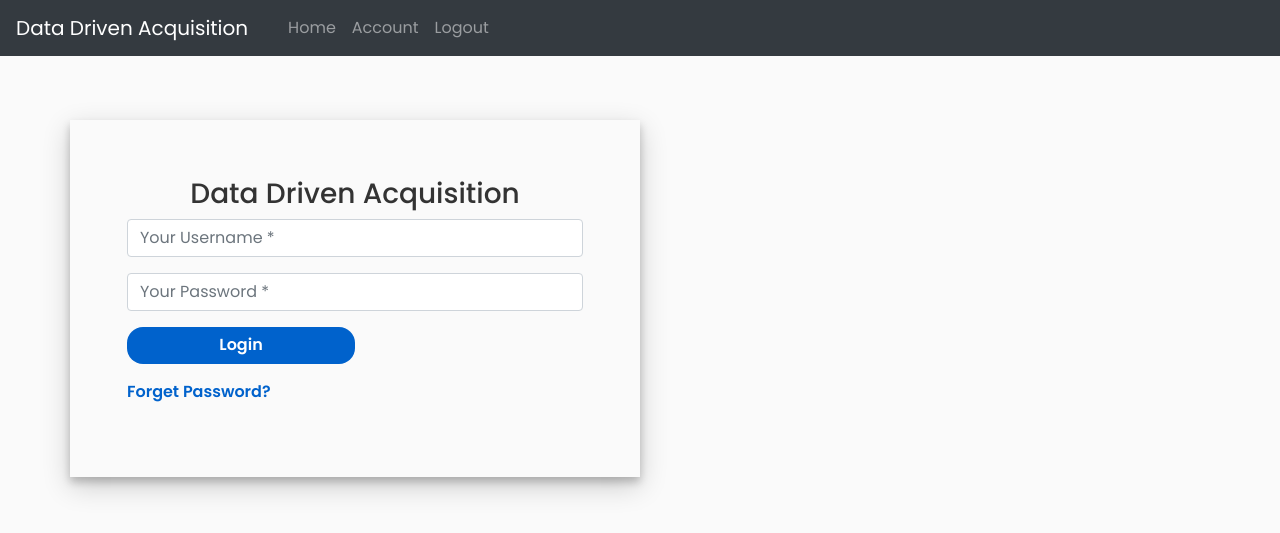
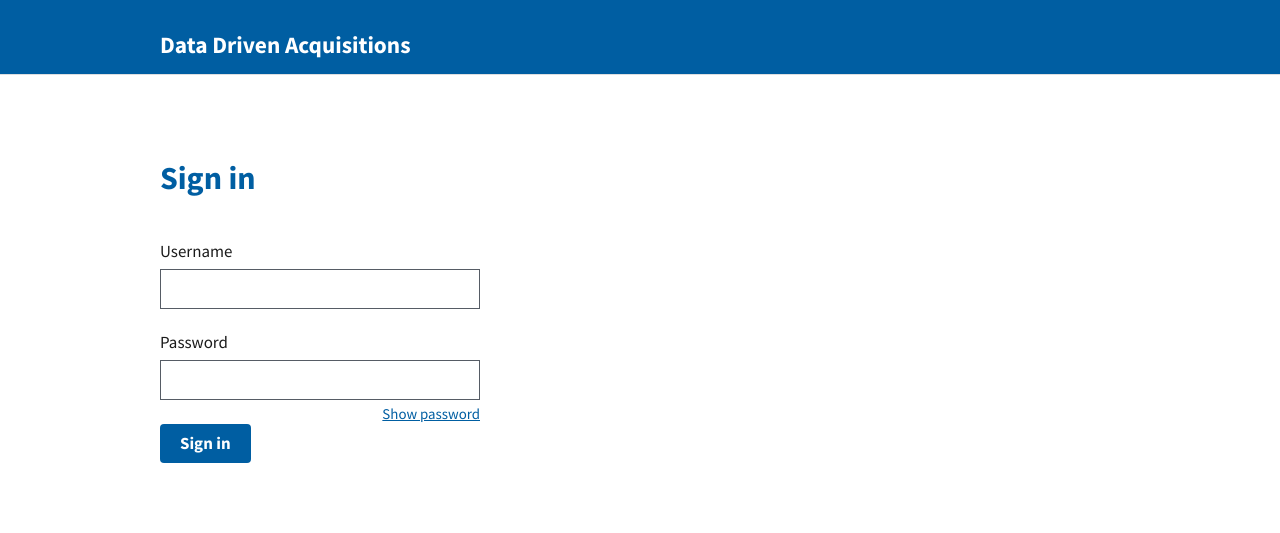
Before and after one commit to adam-grandt-tts/data-driven-acquisition, a Django app: page /accounts/login/ in a window 1280 px wide. Shown: the top 533 px of the page. Run offline with Django 3.2, Linux system fonts and the light colour scheme; parts of the project's set-up code (start-up, migrations or seed data) failed here and were passed over; some libraries are stand-ins or nearby versions.

Commit message:
Revamp login page.

```diff
--- a/data_driven_acquisition/templates/base_uswds.html
+++ b/data_driven_acquisition/templates/base_uswds.html
@@ -28,6 +28,7 @@
                     </div>
                     <button class="usa-menu-btn">Menu</button>
                 </div>
+                {% if user.is_authenticated %}
                     <nav aria-label="Primary navigation" class="usa-nav">
                         <button class="usa-nav__close"><img src="{% static '/img/close.svg' %}" alt="close"></button>
                         <ul class="usa-nav__primary usa-accordion">
@@ -36,6 +37,7 @@
                             </li>
                         </ul>
                     </nav>
+                {% endif %}
             </div>
         </header>
 
--- a/data_driven_acquisition/templates/registration/login.html
+++ b/data_driven_acquisition/templates/registration/login.html
@@ -1,77 +1,38 @@
-{% extends 'base.html' %}
-
-{% block title %}DDA - Login{% endblock %}
-
-{% block addtional_head %}
-<style>
-.login-container{
-    margin-top: 5%;
-    margin-bottom: 5%;
-}
-.login-form-1{
-    padding: 5%;
-    box-shadow: 0 5px 8px 0 rgba(0, 0, 0, 0.2), 0 9px 26px 0 rgba(0, 0, 0, 0.19);
-}
-.login-form-1 h3{
-    text-align: center;
-    color: #333;
-}
-}
-.login-container form{
-    padding: 10%;
-}
-.btnSubmit
-{
-    width: 50%;
-    border-radius: 1rem;
-    padding: 1.5%;
-    border: none;
-    cursor: pointer;
-}
-.login-form-1 .btnSubmit{
-    font-weight: 600;
-    color: #fff;
-    background-color: #0062cc;
-}
-.login-form-1 .ForgetPwd{
-    color: #0062cc;
-    font-weight: 600;
-    text-decoration: none;
-}
-</style>
-{% endblock %}
-
+{% extends 'base_uswds.html' %}
 
 {% block content %}
 
+<div class="grid-container usa-section">
+    <h1 class="text-primary">Sign in</h1>
 
-<div class="container login-container">
-    <div class="row">
-        <div class="col-md-6 login-form-1">
     {% if form.non_field_errors %}
-            <ul class='form-errors'>
+        <div class="usa-alert usa-alert--error" role="alert">
+            <div class="usa-alert__body">
+                <h3 class="usa-alert__heading">Sign in failed.</h3>
+                <ul class="usa-alert__text">
                     {% for error in form.non_field_errors %}
                         <li>{{ error }}</li>
                     {% endfor %}
                 </ul>
+            </div>
+        </div>
     {% endif %}
-            <h3>Data Driven Acquisition</h3>
-            <form action="" method="POST">
+
+    <form class="usa-form" method="POST">
         {% csrf_token %}
-                <div class="form-group">
-                    <input type="text" class="form-control" placeholder="Your Username *" value="" name="username" id="id_username" required/>
-                </div>
-                <div class="form-group">
-                    <input type="password" class="form-control" placeholder="Your Password *" value="" name="password" id="id_password" required />
-                </div>
-                <div class="form-group">
-                    <input type="submit" class="btnSubmit" value="Login" />
-                </div>
-                <div class="form-group">
-                    <a href="#" class="ForgetPwd">Forget Password?</a>
-                </div>
+        <fieldset class="usa-fieldset">
+            <legend class="usa-sr-only">Sign in</legend>
+
+            <label class="usa-label" for="username">Username</label>
+            <input class="usa-input" id="username" name="username" type="text" autocapitalize="off" autocorrect="off" required>
+
+            <label class="usa-label" for="password-sign-in">Password</label>
+            <input class="usa-input" id="password-sign-in" name="password" type="password" required>
+            <p class="usa-form__note"><a title="Show password" href="javascript:void(0);" class="usa-show-password" aria-controls="password-sign-in">Show password</a></p>
+
+            <input class="usa-button" type="submit" value="Sign in">
+        </fieldset>
     </form>
 </div>
-    </div>
-</div>
+
 {% endblock %}
```
Lines whose indentation alone changed are shown as unchanged.
